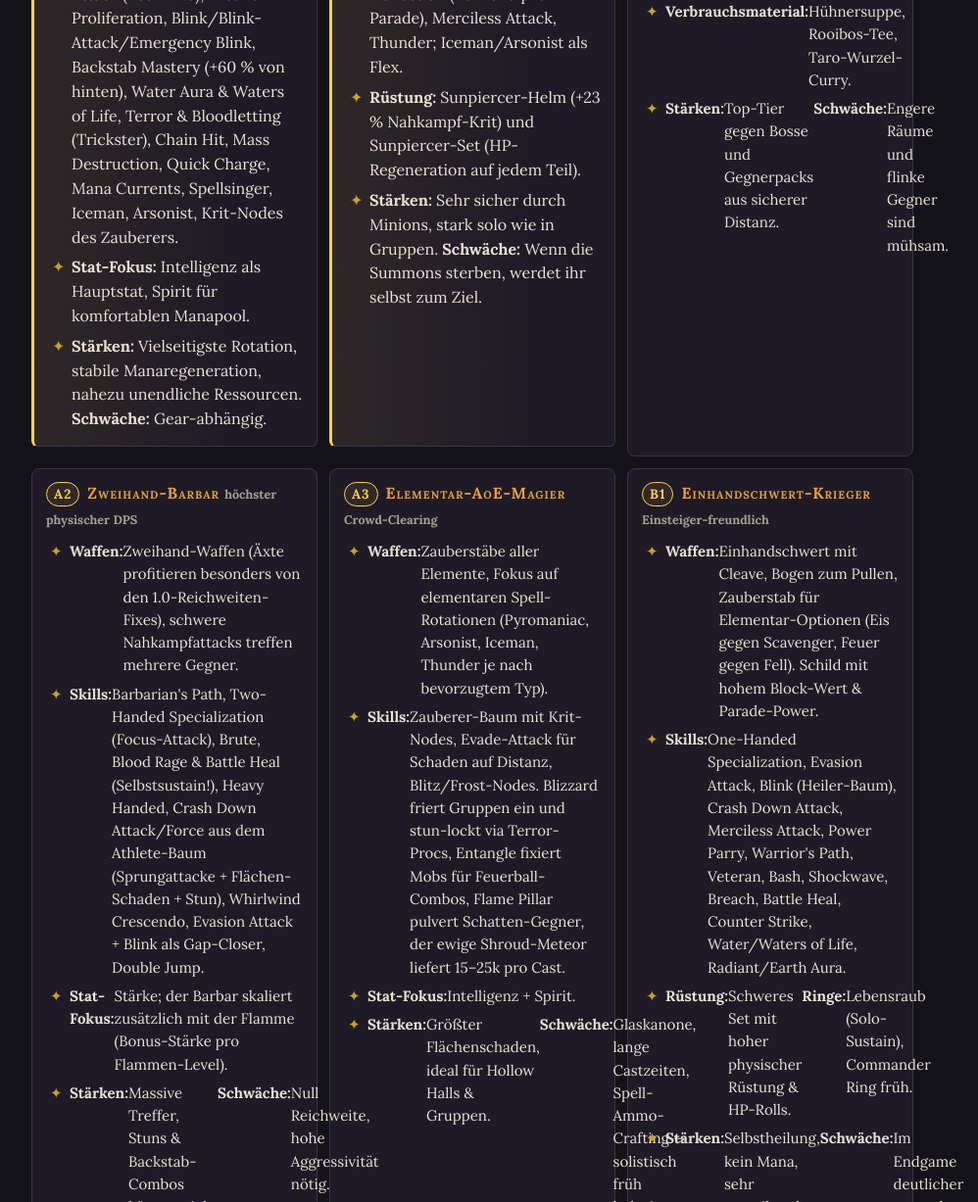
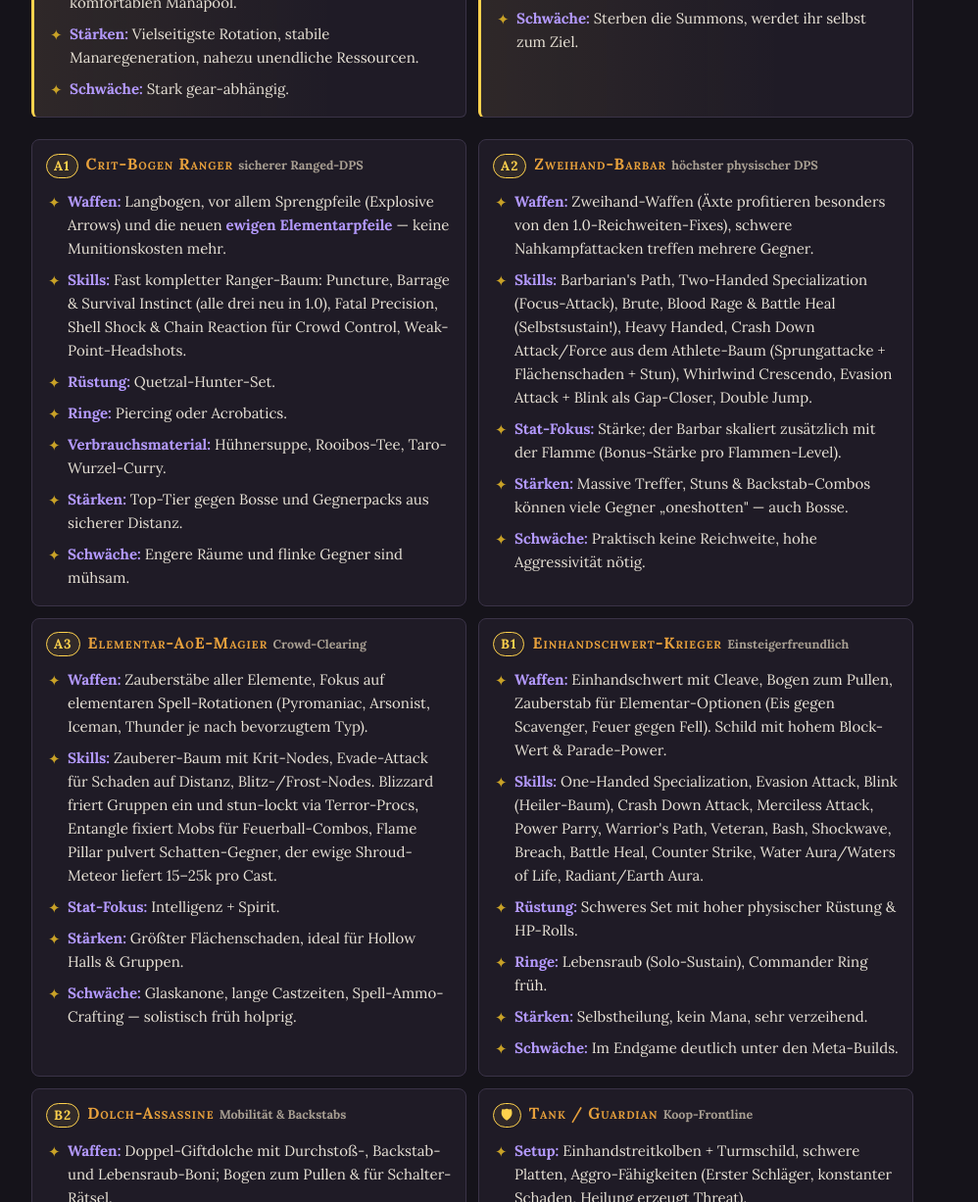
Before and after one commit to alohastone/enshrouded, a plain HTML site: page builds.html in a window 1280 px wide. Shown: the part 1573-2800 px from the top of the page at 98% size, without its empty margins (158-1156 px from the left). Drawn offline with Linux system fonts and the light colour scheme; a web font is replaced by a local one.

Commit message:
Builds-Seite aktualisieren

```diff
--- a/builds.html
+++ b/builds.html
@@ -6,6 +6,64 @@
   <meta name="viewport" content="width=device-width, initial-scale=1">
   <title>Enshrouded – Meta-Builds (Update 1.0)</title>
   <link rel="stylesheet" href="styles.css">
+  <style>
+    /* ---------- Seitenspezifische Layout-Regeln (builds.html) ---------- */
+
+    /* Kachel-Raster: maximal zwei nebeneinander */
+    .cards {
+      grid-template-columns: repeat(auto-fill, minmax(min(100%, 380px), 1fr))
+    }
+
+    @media (max-width:820px) {
+      .cards {
+        grid-template-columns: 1fr
+      }
+    }
+
+    /* Listen in den Karten: sauber untereinander mit hängendem Einzug */
+    .card ul.detail,
+    .meta-card ul.detail {
+      list-style: none;
+      margin-top: 8px
+    }
+
+    .card ul.detail li,
+    .meta-card ul.detail li {
+      display: block;
+      position: relative;
+      padding: 4px 0 4px 22px;
+      font-size: 15px;
+      line-height: 1.6;
+    }
+
+    .card ul.detail li::before,
+    .meta-card ul.detail li::before {
+      content: "✦";
+      position: absolute;
+      left: 2px;
+      top: 5px;
+      color: var(--gold);
+    }
+
+    .card ul.detail b,
+    .meta-card ul.detail b {
+      color: var(--gem2)
+    }
+
+    /* Meta-Text über der Liste */
+    .meta-card .mtxt {
+      display: block;
+      margin-top: 4px;
+      margin-bottom: 2px
+    }
+
+    /* Tabellen-Umbruch im Titel verhindern */
+    th,
+    td {
+      word-break: normal;
+      hyphens: auto
+    }
+  </style>
 </head>
 
 <body>
@@ -26,8 +84,8 @@
           verstreuen.</li>
         <li><b>Attribute:</b> Eine Schadens-Stat klar dominieren (Int/Str/Dex), dazu genug Vitality/Stamina/Mana für die
           Spielweise.</li>
-        <li><b>Stand:</b> Release 1.0 inkl. Biome Cinders Cradle. Best-in-Slot-Gear dort wird noch dokumentiert —Links
-          zu pindrop.gg für den Skilltree-Planer.</li>
+        <li><b>Stand:</b> Release 1.0 inkl. Biome Cinders Cradle. Best-in-Slot-Gear dort wird noch dokumentiert —
+          Skilltree-Planer-Links finden sich unten auf der Seite.</li>
       </ul>
     </div>
 
@@ -81,7 +139,7 @@
           <td><b>Einhandschwert-Krieger</b></td>
           <td>Zuverlässig &amp; verzeihend</td>
           <td class="lvl">Str / Kon</td>
-          <td class="stars">★★★☆☆ Anfänger-freundlich</td>
+          <td class="stars">★★★☆☆ Anfängerfreundlich</td>
         </tr>
         <tr>
           <td class="tier">B</td>
@@ -106,7 +164,7 @@
         </tr>
       </table>
     </div>
-    <p class="gde">Quellen: enshroudedbuilds.org, G2A-News, aoeah.com, pindrop.gg, Hack the Minotaur — Stand Update 1.0.
+    <p class="gde">Quellen: enshroudedbuilds.org, G2A News, aoeah.com, pindrop.gg, Hack the Minotaur — Stand Update 1.0.
     </p>
 
     <h2>Build-Karten im Detail</h2>
@@ -117,7 +175,7 @@
         <h4><span class="rank-badge">S1</span>Wand &amp; Stab Battlemage <small>bester Allrounder</small></h4>
         <span class="mtxt">Der Konsens-König des 1.0-Skilltrees: Nahbereich-Sicherheit plus Fernkampf-Elementar-DPS.
           Krit-Nodes aus dem Trickster-Zweig machen jeden Treffer schmerzhaft.</span>
-        <ul class="rules">
+        <ul class="detail">
           <li><b>Waffen:</b> Feuer-, Eis- &amp; Schock-Zauberstab gegen jede Elementar-Schwäche, dazu ein %-Mana-Stab
             für quasi unendliches Zaubern. Ewige Eislanze &amp; ewiger Feuerball (kein Spell-Ammo-Crafting). Offhand:
             Spectral Ward (Parade) oder Schild.</li>
@@ -126,8 +184,8 @@
             Waters of Life, Terror &amp; Bloodletting (Trickster), Chain Hit, Mass Destruction, Quick Charge, Mana
             Currents, Spellsinger, Iceman, Arsonist, Krit-Nodes des Zauberers.</li>
           <li><b>Stat-Fokus:</b> Intelligenz als Hauptstat, Spirit für komfortablen Manapool.</li>
-          <li><b>Stärken:</b> Vielseitigste Rotation, stabile Manaregeneration, nahezu unendliche Ressourcen.
-            <b>Schwäche:</b> Gear-abhängig.</li>
+          <li><b>Stärken:</b> Vielseitigste Rotation, stabile Manaregeneration, nahezu unendliche Ressourcen.</li>
+          <li><b>Schwäche:</b> Stark gear-abhängig.</li>
         </ul>
       </div>
 
@@ -135,111 +193,114 @@
         <h4><span class="rank-badge">S2</span>Summoner / Nekromant <small>stärkster neuer Archetyp</small></h4>
         <span class="mtxt">Totems und Skelette ziehen die Aufmerksamkeit der Gegner auf sich, während ihr aus der
           hinteren Reihe meltet. Advanced Necromancy &amp; Totem Mastery sind neu in 1.0.</span>
-        <ul class="rules">
+        <ul class="detail">
           <li><b>Waffen:</b> Violet Storm Staff + Death Gazer Axe (beide mit Gem of Currents), Guard of the North + Gem
-            of Lycanthropy für Nachtkämpfe, Vesta's Keule als Lebensraub-Notfall-Waffe.</li>
+            of Lycanthropy für Nachtkämpfe, Vestas Keule als Lebensraub-Notfall-Waffe.</li>
           <li><b>Skills:</b> Kompletter Trickster-Zweig, Bloodletting, Terror, Chain Hit, Mass Destruction, Battle Heal,
             Athlete/Blood Warrior, Metabolism, Arc Deflection (20 Mana pro Parade), Merciless Attack, Thunder;
             Iceman/Arsonist als Flex.</li>
           <li><b>Rüstung:</b> Sunpiercer-Helm (+23 % Nahkampf-Krit) und Sunpiercer-Set (HP-Regeneration auf jedem Teil).
           </li>
-          <li><b>Stärken:</b> Sehr sicher durch Minions, stark solo wie in Gruppen. <b>Schwäche:</b> Wenn die Summons
-            sterben, werdet ihr selbst zum Ziel.</li>
+          <li><b>Stärken:</b> Sehr sicher durch Minions, stark solo wie in Gruppen.</li>
+          <li><b>Schwäche:</b> Sterben die Summons, werdet ihr selbst zum Ziel.</li>
         </ul>
       </div>
 
       <div class="card">
         <h4><span class="rank-badge">A1</span>Crit-Bogen Ranger <small>sicherer Ranged-DPS</small></h4>
-        <ul class="rules">
+        <ul class="detail">
           <li><b>Waffen:</b> Langbogen, vor allem Sprengpfeile (Explosive Arrows) und die neuen <b>ewigen
-              Elementarpfeilen</b> — keine Munitionskosten mehr.</li>
+              Elementarpfeile</b> — keine Munitionskosten mehr.</li>
           <li><b>Skills:</b> Fast kompletter Ranger-Baum: Puncture, Barrage &amp; Survival Instinct (alle drei neu in
             1.0), Fatal Precision, Shell Shock &amp; Chain Reaction für Crowd Control, Weak-Point-Headshots.</li>
-          <li><b>Rüstung:</b> Quetzal-Hunter-Set. <b>Ringe:</b> Piercing oder Acrobatics.</li>
+          <li><b>Rüstung:</b> Quetzal-Hunter-Set.</li>
+          <li><b>Ringe:</b> Piercing oder Acrobatics.</li>
           <li><b>Verbrauchsmaterial:</b> Hühnersuppe, Rooibos-Tee, Taro-Wurzel-Curry.</li>
-          <li><b>Stärken:</b> Top-Tier gegen Bosse und Gegnerpacks aus sicherer Distanz. <b>Schwäche:</b> Engere Räume
-            und flinke Gegner sind mühsam.</li>
+          <li><b>Stärken:</b> Top-Tier gegen Bosse und Gegnerpacks aus sicherer Distanz.</li>
+          <li><b>Schwäche:</b> Engere Räume und flinke Gegner sind mühsam.</li>
         </ul>
       </div>
 
       <div class="card">
         <h4><span class="rank-badge">A2</span>Zweihand-Barbar <small>höchster physischer DPS</small></h4>
-        <ul class="rules">
+        <ul class="detail">
           <li><b>Waffen:</b> Zweihand-Waffen (Äxte profitieren besonders von den 1.0-Reichweiten-Fixes), schwere
-            Nahkampfattacks treffen mehrere Gegner.</li>
+            Nahkampfattacken treffen mehrere Gegner.</li>
           <li><b>Skills:</b> Barbarian's Path, Two-Handed Specialization (Focus-Attack), Brute, Blood Rage &amp; Battle
             Heal (Selbstsustain!), Heavy Handed, Crash Down Attack/Force aus dem Athlete-Baum (Sprungattacke +
-            Flächen-Schaden + Stun), Whirlwind Crescendo, Evasion Attack + Blink als Gap-Closer, Double Jump.</li>
+            Flächenschaden + Stun), Whirlwind Crescendo, Evasion Attack + Blink als Gap-Closer, Double Jump.</li>
           <li><b>Stat-Fokus:</b> Stärke; der Barbar skaliert zusätzlich mit der Flamme (Bonus-Stärke pro Flammen-Level).
           </li>
           <li><b>Stärken:</b> Massive Treffer, Stuns &amp; Backstab-Combos können viele Gegner „oneshotten" — auch
-            Bosse. <b>Schwäche:</b> Null Reichweite, hohe Aggressivität nötig.</li>
+            Bosse.</li>
+          <li><b>Schwäche:</b> Praktisch keine Reichweite, hohe Aggressivität nötig.</li>
         </ul>
       </div>
 
       <div class="card">
         <h4><span class="rank-badge">A3</span>Elementar-AoE-Magier <small>Crowd-Clearing</small></h4>
-        <ul class="rules">
+        <ul class="detail">
           <li><b>Waffen:</b> Zauberstäbe aller Elemente, Fokus auf elementaren Spell-Rotationen (Pyromaniac, Arsonist,
             Iceman, Thunder je nach bevorzugtem Typ).</li>
-          <li><b>Skills:</b> Zauberer-Baum mit Krit-Nodes, Evade-Attack für Schaden auf Distanz, Blitz/Frost-Nodes.
+          <li><b>Skills:</b> Zauberer-Baum mit Krit-Nodes, Evade-Attack für Schaden auf Distanz, Blitz-/Frost-Nodes.
             Blizzard friert Gruppen ein und stun-lockt via Terror-Procs, Entangle fixiert Mobs für Feuerball-Combos,
             Flame Pillar pulvert Schatten-Gegner, der ewige Shroud-Meteor liefert 15–25k pro Cast.</li>
           <li><b>Stat-Fokus:</b> Intelligenz + Spirit.</li>
-          <li><b>Stärken:</b> Größter Flächenschaden, ideal für Hollow Halls &amp; Gruppen. <b>Schwäche:</b> Glaskanone,
-            lange Castzeiten, Spell-Ammo-Crafting — solistisch früh holprig.</li>
+          <li><b>Stärken:</b> Größter Flächenschaden, ideal für Hollow Halls &amp; Gruppen.</li>
+          <li><b>Schwäche:</b> Glaskanone, lange Castzeiten, Spell-Ammo-Crafting — solistisch früh holprig.</li>
         </ul>
       </div>
 
       <div class="card">
-        <h4><span class="rank-badge">B1</span>Einhandschwert-Krieger <small>Einsteiger-freundlich</small></h4>
-        <ul class="rules">
+        <h4><span class="rank-badge">B1</span>Einhandschwert-Krieger <small>Einsteigerfreundlich</small></h4>
+        <ul class="detail">
           <li><b>Waffen:</b> Einhandschwert mit Cleave, Bogen zum Pullen, Zauberstab für Elementar-Optionen (Eis gegen
             Scavenger, Feuer gegen Fell). Schild mit hohem Block-Wert &amp; Parade-Power.</li>
           <li><b>Skills:</b> One-Handed Specialization, Evasion Attack, Blink (Heiler-Baum), Crash Down Attack,
             Merciless Attack, Power Parry, Warrior's Path, Veteran, Bash, Shockwave, Breach, Battle Heal, Counter
-            Strike, Water/Waters of Life, Radiant/Earth Aura.</li>
-          <li><b>Rüstung:</b> Schweres Set mit hoher physischer Rüstung &amp; HP-Rolls. <b>Ringe:</b> Lebensraub
-            (Solo-Sustain), Commander Ring früh.</li>
-          <li><b>Stärken:</b> Selbstheilung, kein Mana, sehr verzeihend. <b>Schwäche:</b> Im Endgame deutlicher unter
-            den Meta-Builds.</li>
+            Strike, Water Aura/Waters of Life, Radiant/Earth Aura.</li>
+          <li><b>Rüstung:</b> Schweres Set mit hoher physischer Rüstung &amp; HP-Rolls.</li>
+          <li><b>Ringe:</b> Lebensraub (Solo-Sustain), Commander Ring früh.</li>
+          <li><b>Stärken:</b> Selbstheilung, kein Mana, sehr verzeihend.</li>
+          <li><b>Schwäche:</b> Im Endgame deutlich unter den Meta-Builds.</li>
         </ul>
       </div>
 
       <div class="card">
         <h4><span class="rank-badge">B2</span>Dolch-Assassine <small>Mobilität &amp; Backstabs</small></h4>
-        <ul class="rules">
+        <ul class="detail">
           <li><b>Waffen:</b> Doppel-Giftdolche mit Durchstoß-, Backstab- und Lebensraub-Boni; Bogen zum Pullen &amp; für
             Schalter-Rätsel.</li>
           <li><b>Skills:</b> Sneak Attack, Backstab Mastery, Dagger Specialization (AoE), Thrust, Venomous Blades, Venom
             Mastery, Strategic Maneuver (leichteres Umgehen an die Rückseite).</li>
           <li><b>Rüstung:</b> Sky Spectre (Endgame), Vorgoths Handschuhe (Best in Slot für Dolch-Bonus), vorher Blood
             Feather. Nahkampf-Damage, -Krit &amp; Backstab-Rolls priorisieren.</li>
-          <li><b>Stärken:</b> Schnellste Solo-Mobilität, versteckte Sneak-Angriffe. <b>Schwäche:</b>
-            Positionierungs-lastig, wenig Flächenschaden.</li>
+          <li><b>Stärken:</b> Schnellste Solo-Mobilität, versteckte Sneak-Angriffe.</li>
+          <li><b>Schwäche:</b> Positionierungslastig, wenig Flächenschaden.</li>
         </ul>
       </div>
 
       <div class="card">
         <h4><span class="rank-badge">🛡</span>Tank / Guardian <small>Koop-Frontline</small></h4>
-        <ul class="rules">
-          <li><b>Setup:</b> Einhandstreitkolme + Turmschild, schwere Platten, Aggro-Fähigkeiten (Erster Schläger,
+        <ul class="detail">
+          <li><b>Setup:</b> Einhandstreitkolben + Turmschild, schwere Platten, Aggro-Fähigkeiten (Erster Schläger,
             konstanter Schaden, Heilung erzeugt Threat).</li>
           <li><b>Skills:</b> Konstitution (Health), Shiny Plates &amp; Heavy Plates (Rüstungs-Effektivität), Tower &amp;
             Warden (weniger physischer/magischer Schaden bei mehreren Gegnern), Earth Aura, Power Parry.</li>
           <li><b>Stärken:</b> Hält alle Gegner von der Gruppe fern — Anker jeder Koop-Gruppe, v. a. auf höheren
-            Schwierigkeiten. <b>Schwäche:</b> Niedrigster Schaden, wenig Mobilität.</li>
+            Schwierigkeiten.</li>
+          <li><b>Schwäche:</b> Niedrigster Schaden, wenig Mobilität.</li>
         </ul>
       </div>
 
       <div class="card">
         <h4><span class="rank-badge">✚</span>Heiler / Support <small>Team-Sustain</small></h4>
-        <ul class="rules">
+        <ul class="detail">
           <li><b>Konzept:</b> Hält große Flameborn-Gruppen am Leben; teilt Battle Heal mit Battlemage &amp; Tank.</li>
           <li><b>Skills:</b> Heiler-Baum mit Waters of Life, Blink-Zweig, Intelligenz-Nodes; Radiant Aura für
             Team-Buffs.</li>
-          <li><b>Stärken:</b> Unverzichtbar in 16-Spieler-Gruppen. <b>Schwäche:</b> Solo kaum spielbar, minimaler
-            Eigenschaden.</li>
+          <li><b>Stärken:</b> Unverzichtbar in 16-Spieler-Gruppen.</li>
+          <li><b>Schwäche:</b> Solo kaum spielbar, minimaler Eigenschaden.</li>
         </ul>
       </div>
 
@@ -256,7 +317,7 @@
         <tr>
           <td><b>Bester Gesamt-Build</b></td>
           <td>Wand/Stab Battlemage</td>
-          <td>Meist Flächenschaden + starke 1.0-Spells und Wand-Verbesse­rungen</td>
+          <td>Meist Flächenschaden + starke 1.0-Spells und Wand-Verbesserungen</td>
         </tr>
         <tr>
           <td><b>Bester Solo-Build</b></td>
@@ -290,13 +351,13 @@
     <ol class="workflow">
       <li><b>Archetyp wählen:</b> Zuerst festlegen, ob Krieger-, Magier- oder Ranger-Baum — mischen nur innerhalb
         benachbarter Archetypen (z. B. Trickster neben Wizard, Athlete neben Barbarian).</li>
-      <li><b>Hauptstat dominieren:</b> ~60–70 % der Attributspunkte in eine Schadens-Stat (Int, Str oder Dex), der Rest
-        in Stamina/Mana/HP nach Spielweise.</li>
+      <li><b>Hauptstat dominieren:</b> Rund 60–70 % der Attributspunkte in eine Schadens-Stat (Int, Str oder Dex), der
+        Rest in Stamina/Mana/HP nach Spielweise.</li>
       <li><b>Signature-Nodes sichern:</b> Specialization-Nodes schalten die Focus-Special-Attack frei (z. B. Two-Handed
         oder One-Handed Specialization) — gehören immer ins Build.</li>
       <li><b>Sustain nicht vergessen:</b> Blood Rage/Battle Heal (Melee), Waters of Life/Mana Currents (Magier),
         Lebensraub-Ringe (alles andere). Ein toter DD hat null DPS.</li>
-      <li><b>EWige Munition nutzen:</b> Ewige Eislanze, ewiger Feuerball &amp; ewige Elementarpfeile sparen komplettes
+      <li><b>Ewige Munition nutzen:</b> Ewige Eislanze, ewiger Feuerball &amp; ewige Elementarpfeile sparen komplettes
         Crafting von Spell-/Pfeilmunition.</li>
       <li><b>Endgame-Gear cappen:</b> Level 50, aufgewertetes Gear bis Level 55; Sunpiercer-Set (Nahkampf) bzw.
         elementar-optimierte Stäbe sind die aktuellen Benchmark-Items.</li>
--- a/styles.css
+++ b/styles.css
@@ -189,6 +189,7 @@ footer{margin-top:34px;border-top:1px solid var(--line);padding-top:12px;color:v
 .tile h2{margin:0 0 6px;border:none;padding:0}
 .tile p{color:var(--muted);font-size:14.5px}
 .tile .open{display:inline-block;margin-top:12px;color:var(--gold);font-weight:bold;letter-spacing:.5px;font-size:14px}
+.tile.builds .tile-emblem{background:linear-gradient(135deg,rgba(232,161,60,.25),transparent);box-shadow:0 0 14px rgba(232,161,60,.3)}
 
 /* ---------- Responsive ---------- */
 @media (max-width:760px){
```
